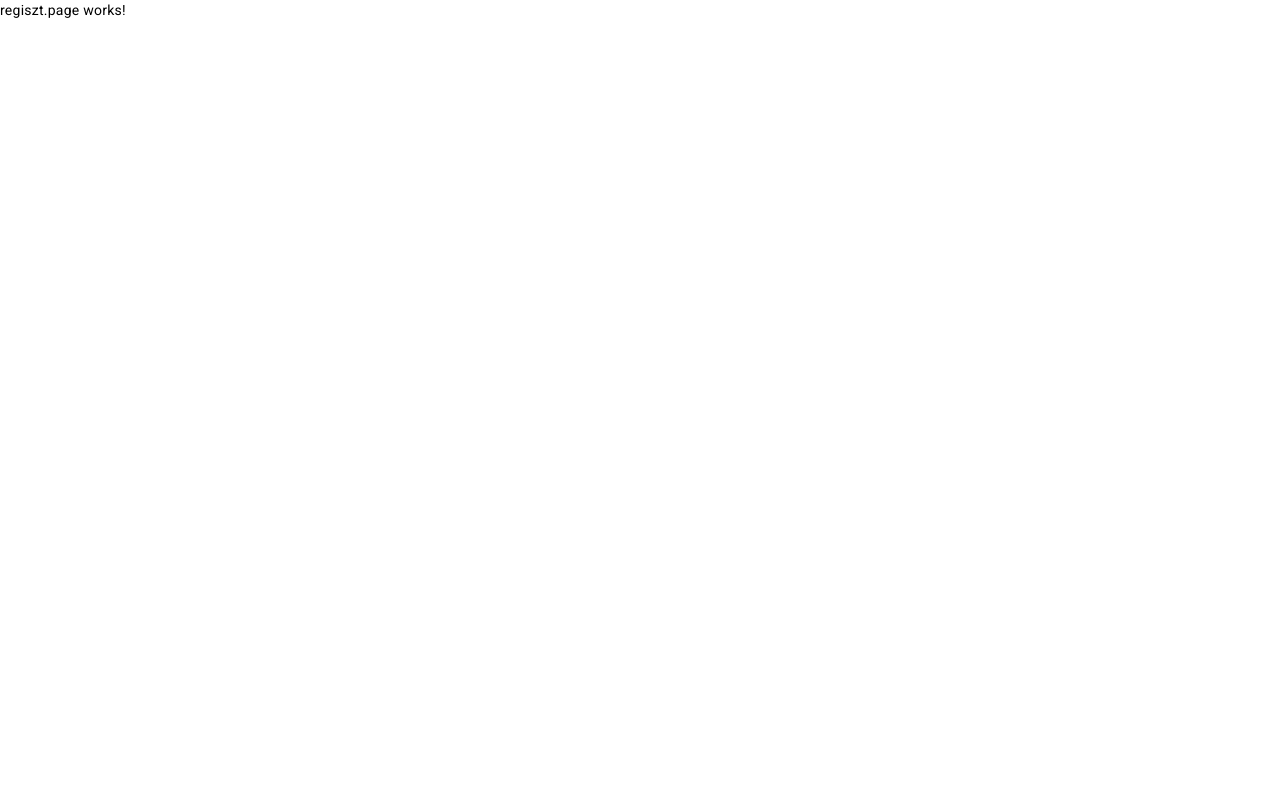
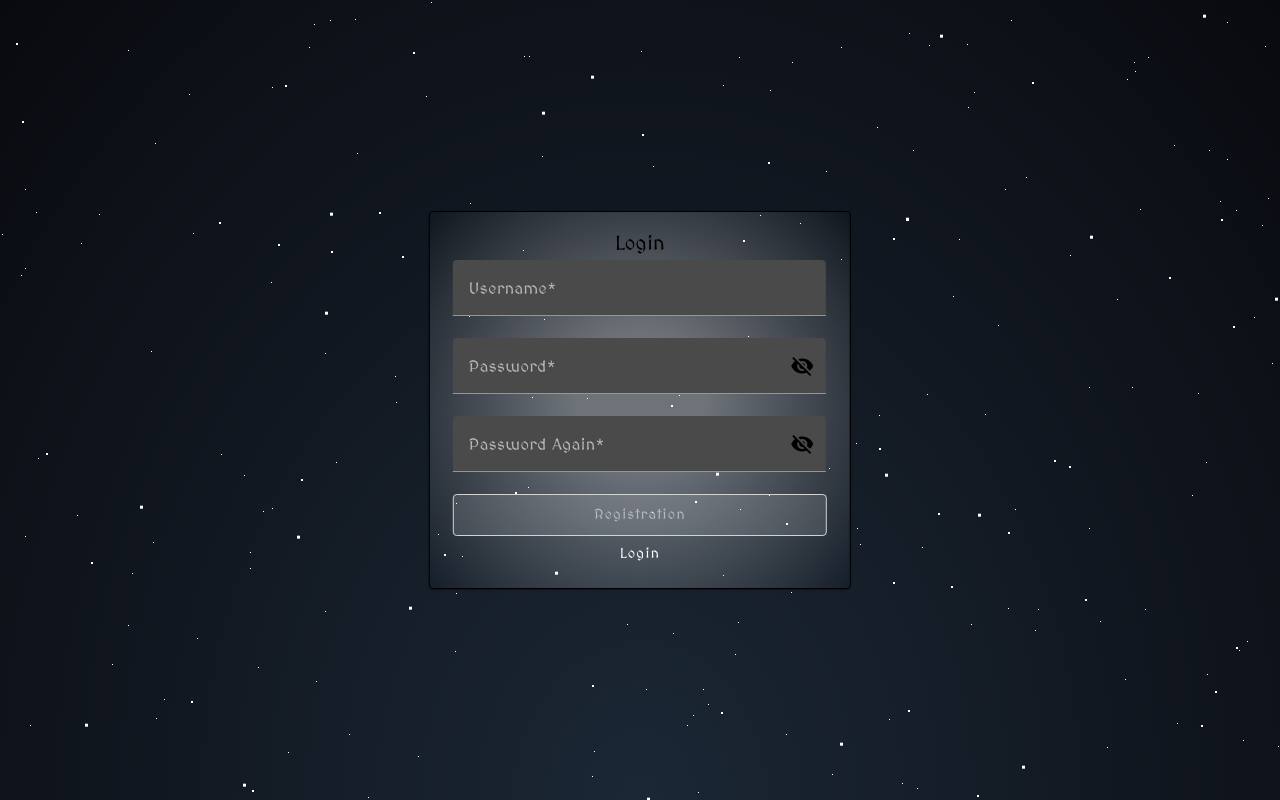
Before and after one commit to Yndiliadrin/Arena-of-the-Ethernals, an Angular app in the folder frontend/container/aofe-frontend/: page /login in a window 1280 px wide. Both pictures are taken after a click on the button "Registration". Built offline with nearby package versions, Linux system fonts and the light colour scheme.

Commit message:
Registration implemented.

```diff
--- a/frontend/container/aofe-frontend/src/app/pages/regiszt.page/regiszt.page.component.html
+++ b/frontend/container/aofe-frontend/src/app/pages/regiszt.page/regiszt.page.component.html
@@ -1 +1,33 @@
-<p>regiszt.page works!</p>
+<div class="animated-background">
+  <div id="stars"></div>
+  <div id="stars2"></div>
+  <div id="stars3"></div>
+  <mat-card id="form-container">
+    <mat-card-header>
+      <mat-card-title>Login</mat-card-title>
+    </mat-card-header>
+    <mat-card-content>
+      <form (ngSubmit)="onSubmit()" [formGroup]="form">
+        <mat-form-field>
+          <mat-label>Username</mat-label>
+          <input matInput type="text" name="username" placeholder="username" required formControlName="username" autocomplete="off">
+        </mat-form-field>
+        <br>
+        <mat-form-field>
+          <mat-label>Password</mat-label>
+          <input matInput [type]="hide ? 'password' : 'text'" name="password" placeholder="*********" required formControlName="password">
+          <mat-icon matSuffix (click)="hide = !hide" id="visibility-btn">{{hide ? 'visibility_off' : 'visibility'}}</mat-icon>
+        </mat-form-field>
+        <br>
+        <mat-form-field>
+          <mat-label>Password Again</mat-label>
+          <input matInput [type]="hide ? 'password' : 'text'" name="password" placeholder="*********" required formControlName="passwordAgain">
+          <mat-icon matSuffix (click)="hide = !hide" id="visibility-btn">{{hide ? 'visibility_off' : 'visibility'}}</mat-icon>
+        </mat-form-field>
+        <button mat-raised-button matRipple matRippleColor="#80bee80F" appOnHover type="submit"
+        [disabled]="form.invalid || form.value.password !== form.value.passwordAgain" id="login-btn">Registration</button>
+      </form>
+      <button mat-button (click)="navigateToLogin()" id="btn">Login</button>
+    </mat-card-content>
+  </mat-card>
+</div>
--- a/frontend/container/aofe-frontend/src/app/pages/regiszt.page/regiszt.page.component.scss
+++ b/frontend/container/aofe-frontend/src/app/pages/regiszt.page/regiszt.page.component.scss
@@ -0,0 +1,56 @@
+@import "../../shared/style/stars.scss";
+
+*:not(mat-icon) {
+  font-family: "MedievalSharp", "Franklin Gothic Medium", "Arial Narrow", Arial,
+    sans-serif;
+}
+#form-container {
+  position: absolute;
+  top: 50%;
+  left: 50%;
+  -webkit-transform: translate(-50%, -50%);
+  transform: translate(-50%, -50%);
+  width: 33%;
+  display: flex;
+  justify-content: center;
+  align-items: center;
+  color: #000000;
+
+  background: rgb(255, 255, 255);
+  background: radial-gradient(
+    circle,
+    rgba(255, 255, 255, 0.3841911764705882) 23%,
+    rgba(255, 0, 0, 0) 100%
+  );
+
+  border: 0.1px solid black;
+
+  mat-form-field {
+    width: 100%;
+    #visibility-btn {
+      cursor: pointer;
+    }
+  }
+
+  #login-btn {
+    width: 100%;
+    height: 3em;
+
+    border: 1.5px solid lightgray;
+
+    &:enabled {
+      color: #ffffff;
+      background: rgb(255, 0, 0);
+      background: radial-gradient(
+        circle,
+        rgba(255, 0, 0, 0.5382528011204482) 0%,
+        rgba(252, 70, 77, 0) 100%
+      );
+      cursor: pointer;
+    }
+  }
+
+  #btn {
+    width: 100%;
+  }
+}
--- a/frontend/container/aofe-frontend/src/app/pages/regiszt.page/regiszt.page.component.ts
+++ b/frontend/container/aofe-frontend/src/app/pages/regiszt.page/regiszt.page.component.ts
@@ -1,10 +1,49 @@
+import { UserService } from './../../services/user.service';
 import { Component } from '@angular/core';
+import { FormGroup, FormControl, Validators } from '@angular/forms';
+import { Router } from '@angular/router';
+import { AuthService } from 'src/app/services/auth.service';
 
 @Component({
   selector: 'app-regiszt.page',
   templateUrl: './regiszt.page.component.html',
-  styleUrls: ['./regiszt.page.component.scss']
+  styleUrls: ['./regiszt.page.component.scss'],
 })
 export class RegisztPageComponent {
+  form: FormGroup = new FormGroup({
+    username: new FormControl('', Validators.required),
+    password: new FormControl('', [
+      Validators.required,
+      Validators.pattern('(?=.*\\d)(?=.*[a-z])(?=.*[A-Z])(?=.*[a-zA-Z]).{8,}'),
+    ]),
+    passwordAgain: new FormControl('', [
+      Validators.required,
+      Validators.pattern('(?=.*\\d)(?=.*[a-z])(?=.*[A-Z])(?=.*[a-zA-Z]).{8,}'),
+    ]),
+  });
+  hide = true;
 
+  constructor(private router: Router, private userService: UserService) {}
+
+  ngOnInit(): void {}
+
+  onSubmit(): void {
+    this.userService
+      .regiszt({
+        username: this.form.value.username,
+        password: this.form.value.password,
+      })
+      .subscribe(
+        (res) => {
+          this.router.navigate(['/login']);
+        },
+        (err) => {
+          this.hide = false;
+        }
+      );
+  }
+
+  navigateToLogin() {
+    this.router.navigate(['/login']);
+  }
 }
--- a/frontend/container/aofe-frontend/src/app/services/auth.service.ts
+++ b/frontend/container/aofe-frontend/src/app/services/auth.service.ts
@@ -9,7 +9,7 @@ import { User } from '../shared/types/user.type';
 export class AuthService {
   rootUrl: string = 'api/users';
 
-  constructor(private router: Router, private http: HttpClient) {}
+  constructor(private http: HttpClient) {}
 
   login(loginData: { username: string; password: string }) {
     return this.http.post<User>(`${this.rootUrl}/login`, loginData);
--- a/frontend/container/aofe-frontend/src/app/services/user.service.ts
+++ b/frontend/container/aofe-frontend/src/app/services/user.service.ts
@@ -1,9 +1,17 @@
+import { HttpClient } from '@angular/common/http';
 import { Injectable } from '@angular/core';
+import { Router } from '@angular/router';
+import { User } from '../shared/types/user.type';
 
 @Injectable({
   providedIn: 'root'
 })
 export class UserService {
+  rootUrl: string = 'api/users';
 
-  constructor() { }
+  constructor(private http: HttpClient) {}
+
+  regiszt(data: {username: string, password: string}) {
+    return this.http.post<User>(this.rootUrl, data);
+  }
 }
```
Also changed, not shown: frontend/container/aofe-frontend/src/app/pages/regiszt.page/regiszt.page.module.ts (+15 -1 lines).
